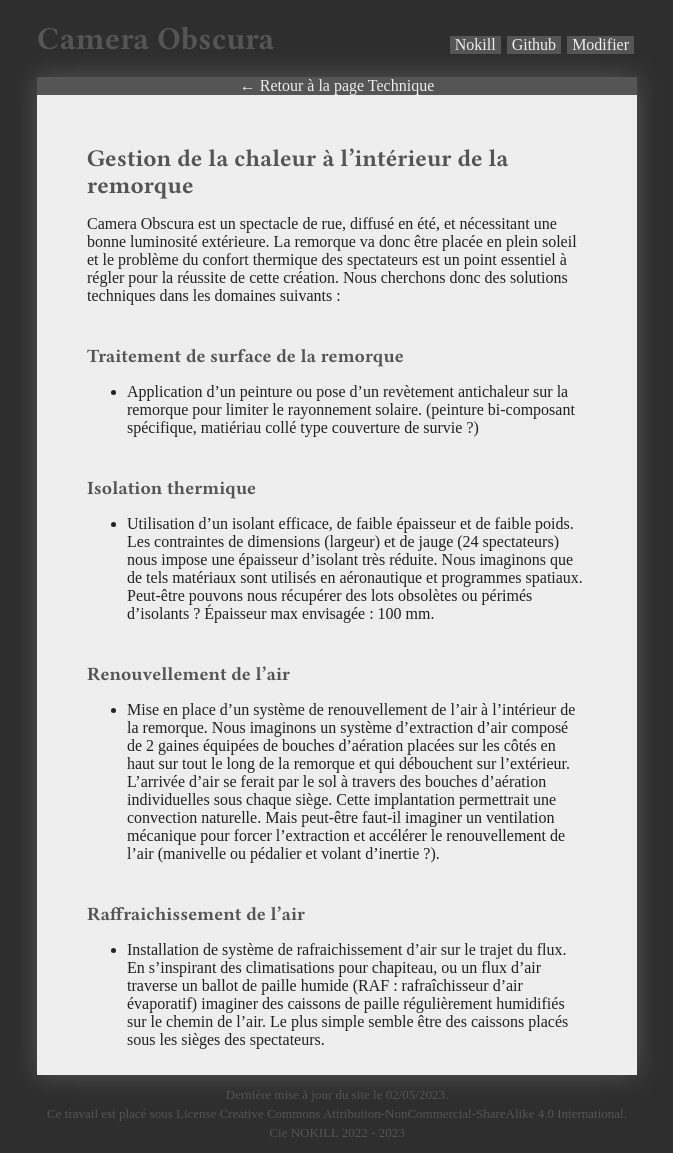
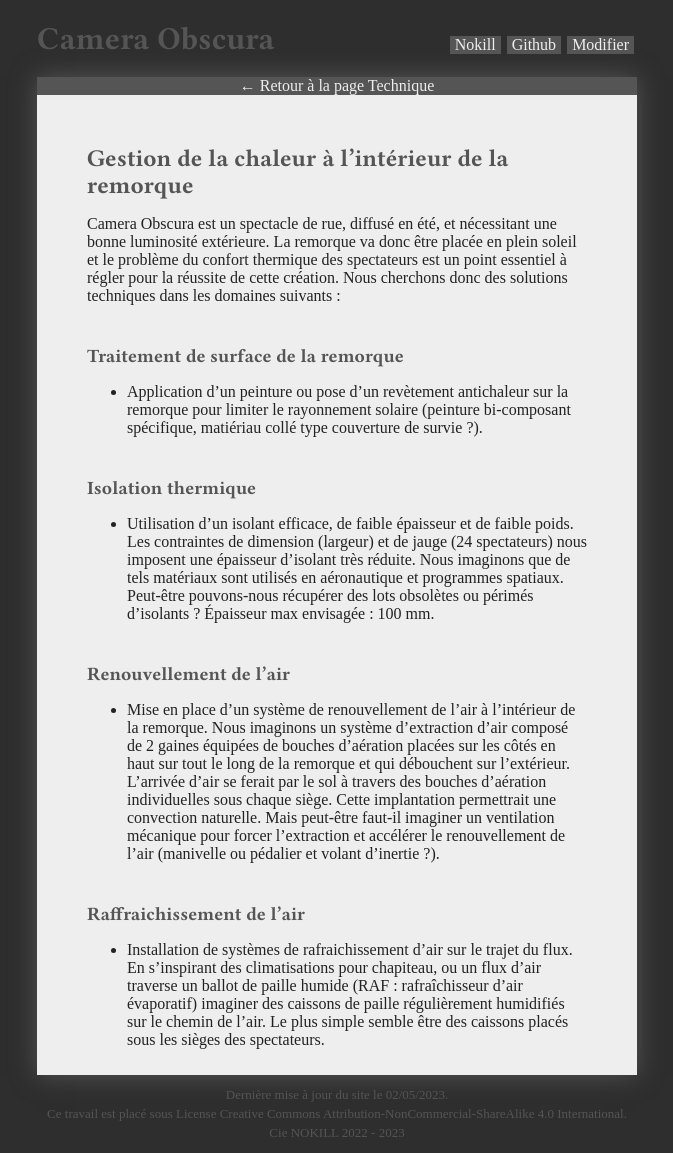
Before and after one commit to virginienokill/camera-obscura, a Jekyll site: the page built from contenu/technique/isolation.md, in a window 1280 px wide. Shown: the whole page, without its empty margins (303-976 px from the left). Built offline with Jekyll 4.4.1, drawn with Linux system fonts in a browser that asks for light colours; some web fonts are replaced; our own code applies the rules of GitHub Pages for plain Markdown files; the repository's description, which GitHub fills in, is left out.

Commit message:
Update isolation.md

```diff
--- a/contenu/technique/isolation.md
+++ b/contenu/technique/isolation.md
@@ -3,10 +3,10 @@
 Camera Obscura est un spectacle de rue, diffusé en été, et nécessitant une bonne luminosité extérieure. La remorque va donc être placée en plein soleil et le problème du confort thermique des spectateurs est un point essentiel à régler pour la réussite de cette création. Nous cherchons donc des solutions techniques dans les domaines suivants :
 
 ### Traitement de surface de la remorque
-- Application d'un peinture ou pose d'un revètement antichaleur sur la remorque pour limiter le rayonnement solaire. (peinture bi-composant spécifique, matiériau collé type couverture de survie ?)
+- Application d'un peinture ou pose d'un revètement antichaleur sur la remorque pour limiter le rayonnement solaire (peinture bi-composant spécifique, matiériau collé type couverture de survie ?).
 
 ### Isolation thermique
-- Utilisation d’un isolant efficace, de faible épaisseur et de faible poids. Les contraintes de dimensions (largeur) et de jauge (24 spectateurs) nous impose une épaisseur d’isolant très réduite. Nous imaginons que de tels matériaux sont utilisés en aéronautique et programmes spatiaux. Peut-être pouvons nous récupérer des lots obsolètes ou périmés d'isolants ? Épaisseur max envisagée : 100 mm.
+- Utilisation d’un isolant efficace, de faible épaisseur et de faible poids. Les contraintes de dimension (largeur) et de jauge (24 spectateurs) nous imposent une épaisseur d’isolant très réduite. Nous imaginons que de tels matériaux sont utilisés en aéronautique et programmes spatiaux. Peut-être pouvons-nous récupérer des lots obsolètes ou périmés d'isolants ? Épaisseur max envisagée : 100 mm.
 
 ### Renouvellement de l’air
 - Mise en place d'un système de renouvellement de l’air à l’intérieur de la remorque. Nous imaginons un système d'extraction d'air composé de 2 gaines équipées de bouches d'aération placées sur les côtés en haut sur tout le long de la remorque et qui débouchent sur l'extérieur.
@@ -15,4 +15,4 @@
 
 ### Raffraichissement de l’air
 
-- Installation de système de rafraichissement d'air sur le trajet du flux. En s'inspirant des climatisations pour chapiteau, ou un flux d'air traverse un ballot de paille humide (RAF : rafraîchisseur d'air évaporatif) imaginer des caissons de paille régulièrement humidifiés sur le chemin de l'air. Le plus simple semble être des caissons placés sous les sièges des spectateurs.
+- Installation de systèmes de rafraichissement d'air sur le trajet du flux. En s'inspirant des climatisations pour chapiteau, ou un flux d'air traverse un ballot de paille humide (RAF : rafraîchisseur d'air évaporatif) imaginer des caissons de paille régulièrement humidifiés sur le chemin de l'air. Le plus simple semble être des caissons placés sous les sièges des spectateurs.
```
